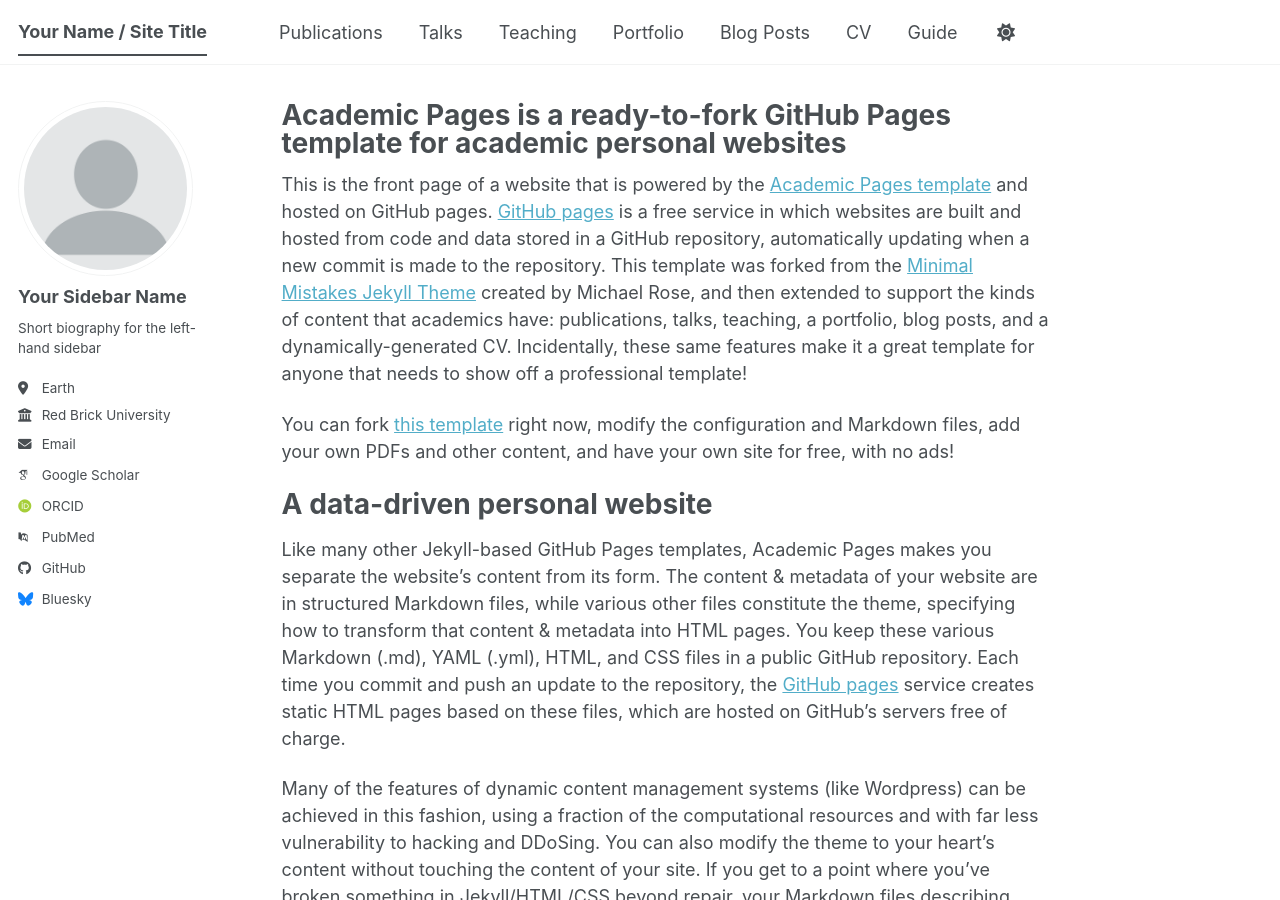
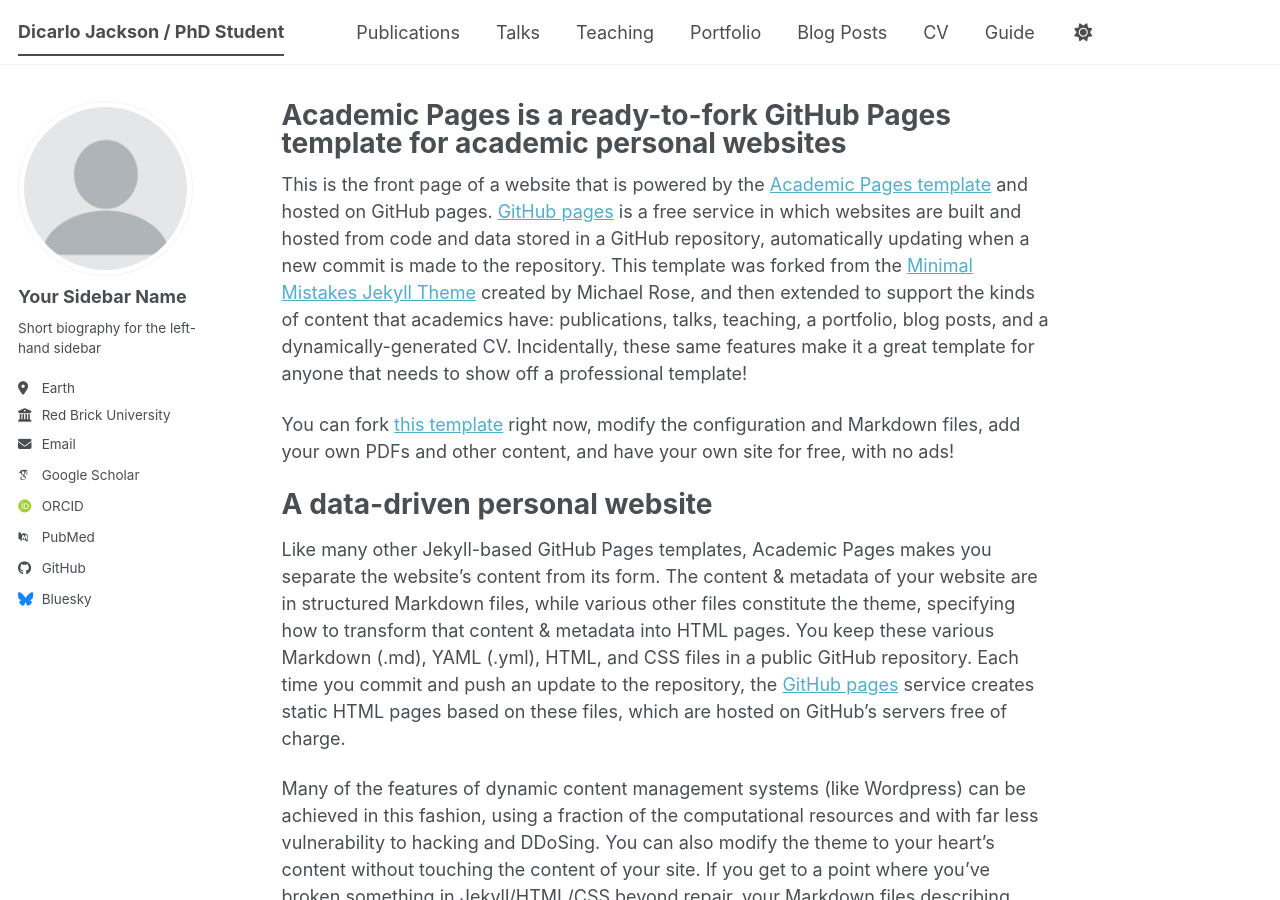
Before and after one commit to wildlifecarlo/wildlifecarlo.github.io, a Jekyll site: the page built from _pages/about.md, in a window 1280 px wide and 900 px high. Built offline with Jekyll 4.4.1, drawn with Linux system fonts in a browser that asks for light colours; some web fonts are replaced; a script bundle is joined from its source files by our own code; library files that are not in the unit come from our copies.

Commit message:
Update _config.yml

```diff
--- a/_config.yml
+++ b/_config.yml
@@ -9,7 +9,7 @@
 # Basic Site Settings
 locale                   : "en-US"
 site_theme               : "default" # The available themes options are "default", "air", "sunrise", "mint", "dirt" and "contrast"
-title                    : "Your Name / Site Title"
+title                    : "Dicarlo Jackson / PhD Student"
 title_separator          : "-"
 name                     : &name "Your Name"
 description              : &description "Your Name's academic portfolio"   # Update this with a general description of your site, this is the default if not overridden by a page
```
